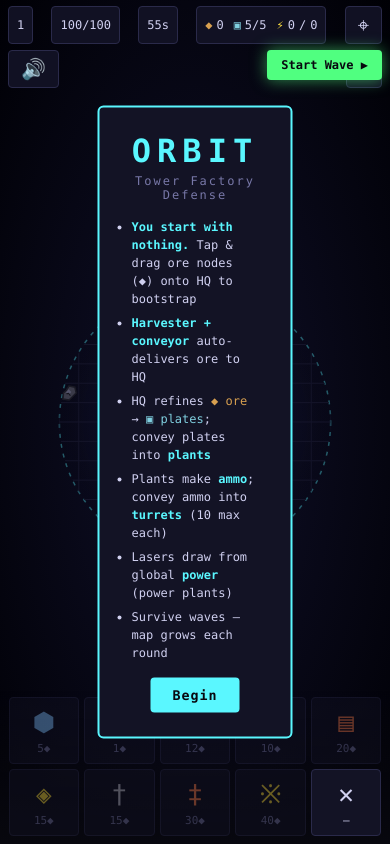
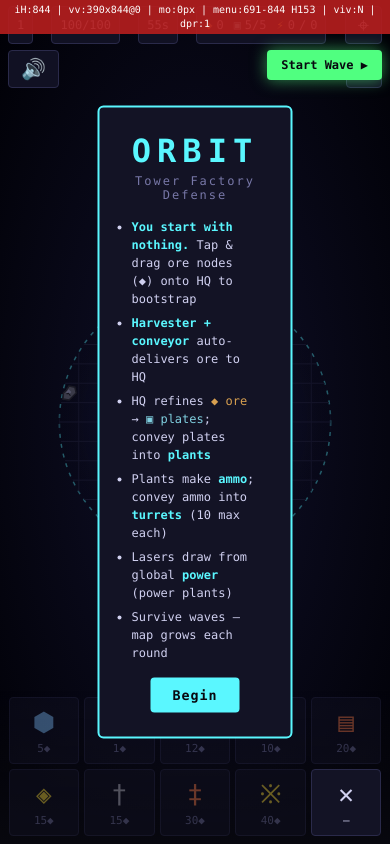
Before and after one commit to MelsomNO/orbit-factory-defence, a plain HTML site: page index.html in a window 390 px wide. Drawn offline with Linux system fonts and the light colour scheme.

Commit message:
Add temp debug overlay for mobile viewport diagnostics
Co-Authored-By: Claude Opus 4.7 (1M context) <noreply@anthropic.com>

```diff
--- a/index.html
+++ b/index.html
@@ -35,6 +35,9 @@
     </div>
 
     <button id="start-wave-btn" hidden>Start Wave ▶</button>
+
+    <!-- TEMP viewport debug overlay (remove after diagnosing mobile chrome) -->
+    <div id="debug-overlay"></div>
 
     <div id="info-panel" hidden>
       <div class="info-header">
--- a/js/main.js
+++ b/js/main.js
@@ -9,18 +9,30 @@
     const vh = (vv && vv.height) || window.innerHeight;
     const docEl = document.documentElement;
     docEl.style.setProperty('--vh', vh + 'px');
-    // visualViewport.offsetTop > 0 → soft keyboard or top inset is pushing
-    // content; the gap from viewport-bottom to layout-bottom is the bottom UI
-    // overlay we need to clear.
     let menuOffset = 0;
     if (vv) {
       menuOffset = Math.max(0, window.innerHeight - (vv.height + vv.offsetTop));
     }
-    // Vivaldi mobile's bottom address bar / tab strip doesn't subtract from
-    // visualViewport, so reserve a sensible minimum offset there.
     if (menuOffset < 56 && /Vivaldi/i.test(navigator.userAgent)) menuOffset = 56;
     docEl.style.setProperty('--menu-bottom-offset', menuOffset + 'px');
     if (typeof Render !== 'undefined' && Render.canvas) Render.resize();
+    updateDebug();
+  }
+  function updateDebug() {
+    const el = document.getElementById('debug-overlay');
+    if (!el) return;
+    const vv = window.visualViewport;
+    const menu = document.getElementById('build-menu');
+    const r = menu ? menu.getBoundingClientRect() : null;
+    const docEl = document.documentElement;
+    const parts = [];
+    parts.push(`iH:${window.innerHeight}`);
+    if (vv) parts.push(`vv:${Math.round(vv.width)}x${Math.round(vv.height)}@${Math.round(vv.offsetTop)}`);
+    parts.push(`mo:${docEl.style.getPropertyValue('--menu-bottom-offset') || '?'}`);
+    if (r) parts.push(`menu:${Math.round(r.top)}-${Math.round(r.bottom)} ${r.height > 0 ? 'H'+Math.round(r.height) : 'h0'}`);
+    parts.push(`viv:${/Vivaldi/i.test(navigator.userAgent)?'Y':'N'}`);
+    parts.push(`dpr:${window.devicePixelRatio}`);
+    el.textContent = parts.join(' | ');
   }
   updateVH();
   window.addEventListener('resize', updateVH);
@@ -29,10 +41,10 @@
     window.visualViewport.addEventListener('resize', updateVH);
     window.visualViewport.addEventListener('scroll', updateVH);
   }
-  // Some mobile browsers don't fire resize when their UI animates; poll briefly
-  // after focus / load to catch the final layout.
   window.addEventListener('load', () => setTimeout(updateVH, 200));
   setTimeout(updateVH, 1000);
+  // Continuous debug refresh — picks up changes that don't fire any event
+  setInterval(updateDebug, 500);
 
   const canvas = document.getElementById('game-canvas');
   Render.init(canvas);
--- a/styles.css
+++ b/styles.css
@@ -187,6 +187,23 @@ html, body {
   white-space: nowrap;
 }
 #tool-hint.visible { opacity: 1; }
+
+#debug-overlay {
+  position: fixed;
+  top: 0;
+  left: 0;
+  right: 0;
+  background: rgba(180, 30, 30, 0.92);
+  color: #fff;
+  font-family: 'Consolas', 'Courier New', monospace;
+  font-size: 10px;
+  line-height: 1.4;
+  padding: 3px 6px;
+  z-index: 99999;
+  pointer-events: none;
+  text-align: center;
+  white-space: pre-wrap;
+}
 
 #info-panel {
   position: absolute;
```
